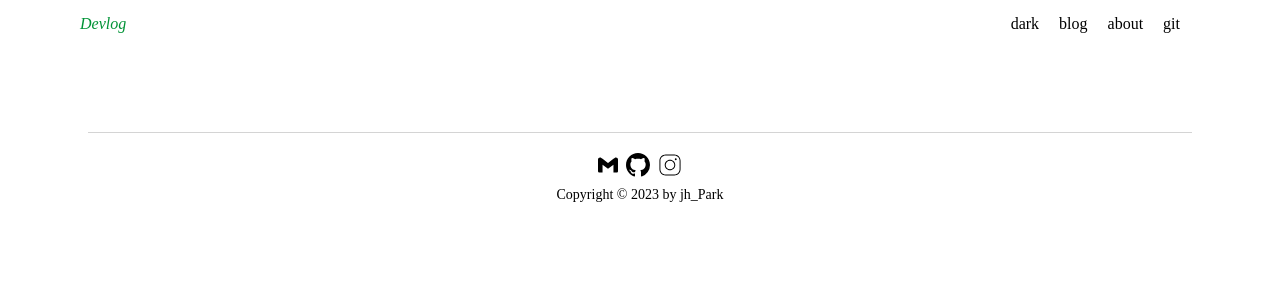
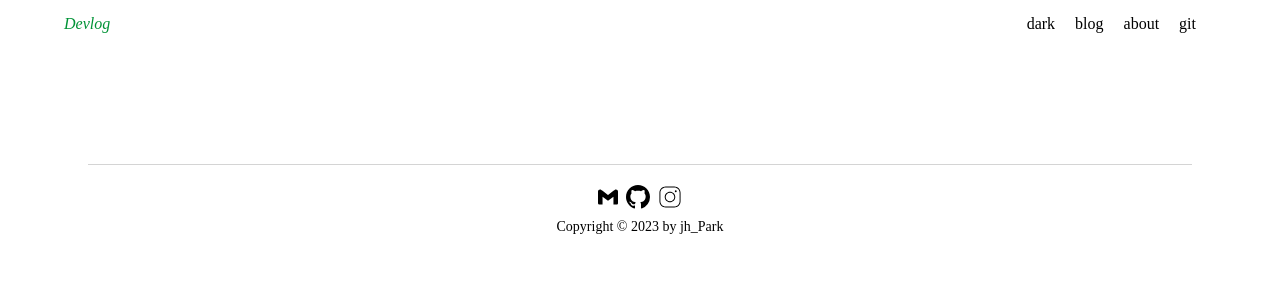
Before and after one commit to ParkJongho1/NextDevlog, a Next.js app: page /about in a window 1280 px wide. Shown: the top 300 px of the page. Built offline with nearby package versions, Linux system fonts and the light colour scheme.

Commit message:
header pixed && serch input style modify

```diff
--- a/app/about/page.tsx
+++ b/app/about/page.tsx
@@ -1,7 +1,7 @@
 export default function About() {
-   return (
-      <div className="max-w-3xl pl-4 pr-4 mx-auto mt-5 lg:max-w-6xl">
-         <h1 style={{ color: "white" }}>about</h1>
-      </div>
-   );
+  return (
+    <div className="max-w-3xl pt-20 pl-4 pr-4 mx-auto mt-5 lg:max-w-6xl">
+      <h1 style={{ color: 'white' }}>about</h1>
+    </div>
+  );
 }
--- a/app/blog/[slug]/page.tsx
+++ b/app/blog/[slug]/page.tsx
@@ -20,7 +20,7 @@ export default async function Post({ params }: { params: { slug: string } }) {
   const formatDate = dayjs(post.date).format('YYYY.MM.DD');
   const MDXComponent = getMDXComponent(post?.body.code);
   return (
-    <main className="max-w-3xl px-6 mx-auto prose-xl lg:max-w-6xl prose-slate">
+    <main className="max-w-3xl px-6 prose-xl mx-20to pt-30 lg:max-w-6xl prose-slate">
       <h1 className="max-w-3xl mx-auto mt-5 mb-4 text-3xl font-extrabold tracking-tight text-center sm:text-5xl">
         {post.title}
       </h1>
--- a/app/blog/page.tsx
+++ b/app/blog/page.tsx
@@ -17,8 +17,8 @@ export default function Post() {
   };
 
   return (
-    <div className="max-w-3xl pl-4 pr-4 mx-auto mt-5 lg:max-w-6xl">
-      <div className="flex items-center w-full h-16 gap-4 px-4 border-2 border-black flex-nowrap rounded-2xl dark:border-white serch_input">
+    <div className="max-w-3xl pt-20 pl-4 pr-4 mx-auto mt-5 lg:max-w-6xl">
+      <div className="flex items-center w-full h-16 gap-4 px-4 flex-nowrap rounded-2xl serch_input">
         <svg
           xmlns="http://www.w3.org/2000/svg"
           fill="none"
@@ -35,7 +35,7 @@ export default function Post() {
         </svg>
         <input
           type="text"
-          className="flex-1 bg-transparent outline-none appearance-none"
+          className="flex-1 bg-transparent outline-none appearance-none serch_placeholder"
           onChange={handleSearch}
           placeholder="검색하기"
         />
--- a/app/page.tsx
+++ b/app/page.tsx
@@ -9,7 +9,7 @@ export default function Home() {
     .sort((a, b) => Number(new Date(b.date)) - Number(new Date(a.date)))
     .slice(0, 5);
   return (
-    <main className="max-w-3xl pl-4 pr-4 mx-auto mt-5 lg:max-w-6xl">
+    <main className="max-w-3xl pt-20 pl-4 pr-4 mx-auto mt-5 lg:max-w-6xl">
       <MyInfo />
       <Posts posts={posts} />
     </main>
--- a/components/Header.tsx
+++ b/components/Header.tsx
@@ -30,8 +30,8 @@ export default function Header() {
   }, []);
 
   return (
-    <nav className="sticky top-0 z-10 max-w-3xl p-4 mx-auto lg:max-w-6xl backdrop-blur-md">
-      <div className="flex justify-between">
+    <nav className="fixed top-0 left-0 z-10 w-full p-4 mx-auto backdrop-blur-md">
+      <div className="flex items-center justify-between max-w-3xl mx-auto lg:max-w-6xl">
         <div>
           <Link href="/" className="italic no-underline blog_name">
             Devlog
--- a/components/Posts.tsx
+++ b/components/Posts.tsx
@@ -9,7 +9,7 @@ interface RecentPostsProps {
 export default function Posts({ posts }: RecentPostsProps) {
   return (
     <section className="w-full mt-6">
-      <h2 className="text-4xl font-bold">Blog</h2>
+      <h2 className="pt-5 text-4xl font-bold">Blog</h2>
       <ul className="">
         {posts.map((post: Post) => (
           <ListItem
--- a/style/globals.css
+++ b/style/globals.css
@@ -135,6 +135,7 @@ table {
   --color-paragraph: #797979;
   --color-button-text: rgb(255, 255, 255);
   --color-background: #fff;
+  --color-reverse: #000;
   --color-anchor: #000aff;
   --color-headername: #009336;
 }
@@ -146,6 +147,7 @@ table {
   --color-paragraph: #8a8a8a;
   --color-button-text: rgb(0, 0, 0);
   --color-background: #000;
+  --color-reverse: #fff;
   --color-headername: #8effb7;
 }
 
@@ -177,7 +179,8 @@ body {
 }
 
 .serch_input {
-  background-color: var(--color-headername);
+  /* background-color: var(--color-headername); */
+  border: 3px solid var(--color-reverse);
 }
 
 .gradientText {
```
Also changed, not shown: style/mobile.css (added).
